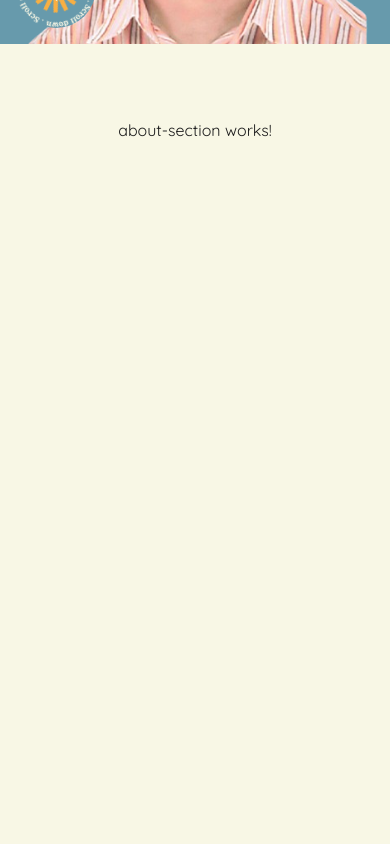
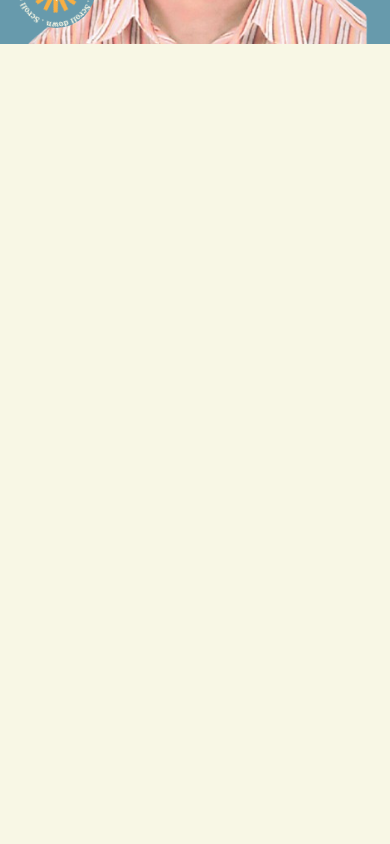
Before and after one commit to elma1989/portfolio, an Angular app: page / in a window 390 px wide. Shown: the part 800-1644 px from the top of the page. Built offline with nearby package versions, Linux system fonts and the light colour scheme.

Commit message:
chore: Updated about-section.component.html - Added content-area, section-selector

```diff
--- a/src/app/main-content/about-section/about-section.component.html
+++ b/src/app/main-content/about-section/about-section.component.html
@@ -1 +1,8 @@
-<p>about-section works!</p>
+<div class="content flex">
+    <div class="content-area relative h-full w-full p-4
+    lg:w-9/10 lg:px-28 lg:py-18"></div>
+    @if (desktop()) {
+        <section-selector class="flex w-1/10 justify-center items-center"
+        [index]="1"></section-selector>
+    }
+</div>
--- a/src/app/main-content/about-section/about-section.component.ts
+++ b/src/app/main-content/about-section/about-section.component.ts
@@ -1,13 +1,23 @@
-import { Component, Signal, signal, WritableSignal } from '@angular/core';
+import { Component, computed, inject, Signal, signal, WritableSignal } from '@angular/core';
+import { SectionSelectorComponent } from '../../shared/components/section-selector/section-selector.component';
+import { CommonModule } from '@angular/common';
+import { SectionService } from '../../shared/services/section.service';
 
 @Component({
   selector: 'section[about]',
-  imports: [],
+  imports: [
+    CommonModule,
+    SectionSelectorComponent
+  ],
   templateUrl: './about-section.component.html',
   styleUrl: './about-section.component.css'
 })
 export class AboutSectionComponent {
+  private sec: SectionService = inject(SectionService);
+  private _desktop: Signal<boolean> = computed(() => !this.sec.mobile());
   private _overlay: WritableSignal<boolean> = signal<boolean>(false);
+
+  get desktop(): Signal<boolean> { return this._desktop};
 
   get overlay(): Signal<boolean> { return this._overlay.asReadonly()};
 }
```
Also changed, not shown: 1 other file (tests, documents, lock files or other folders).
